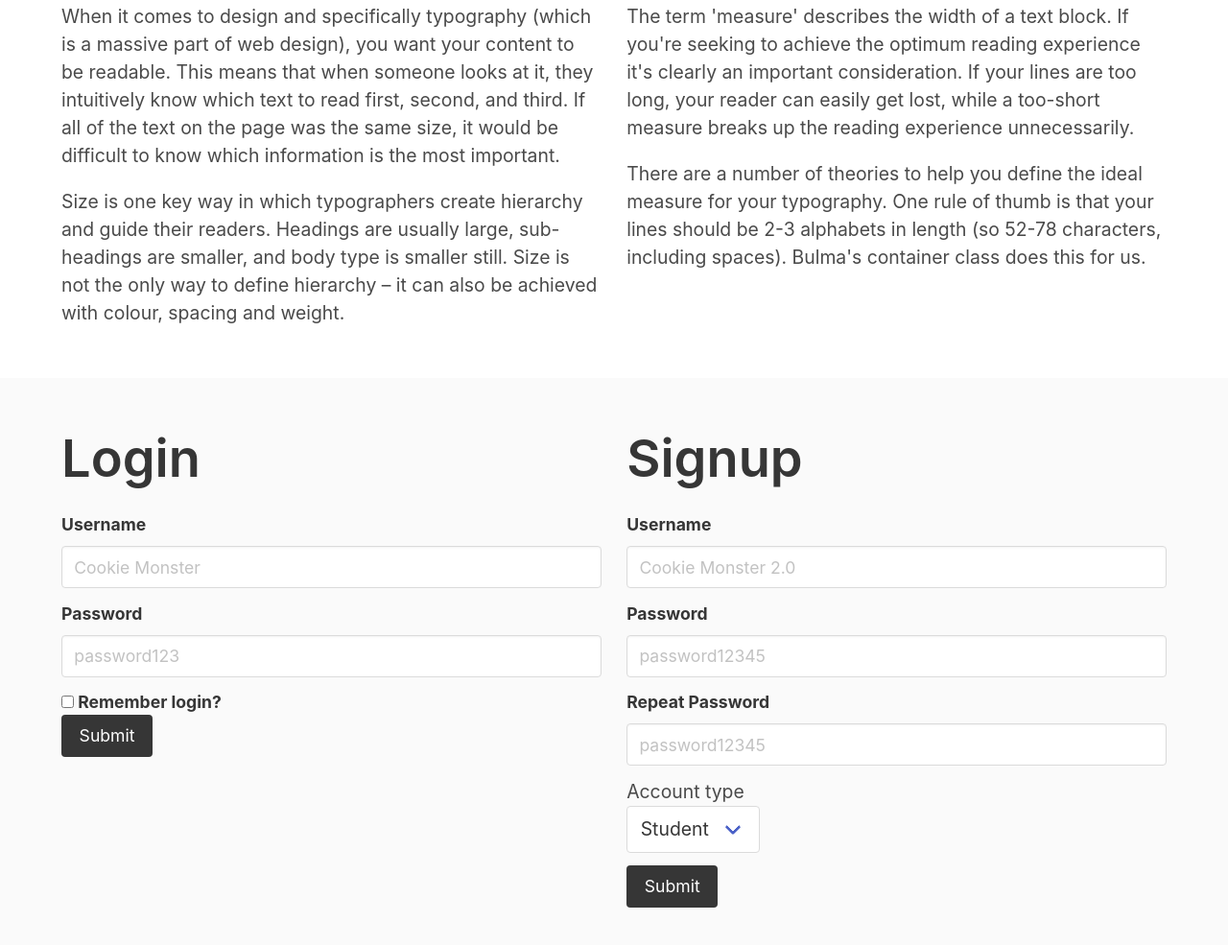
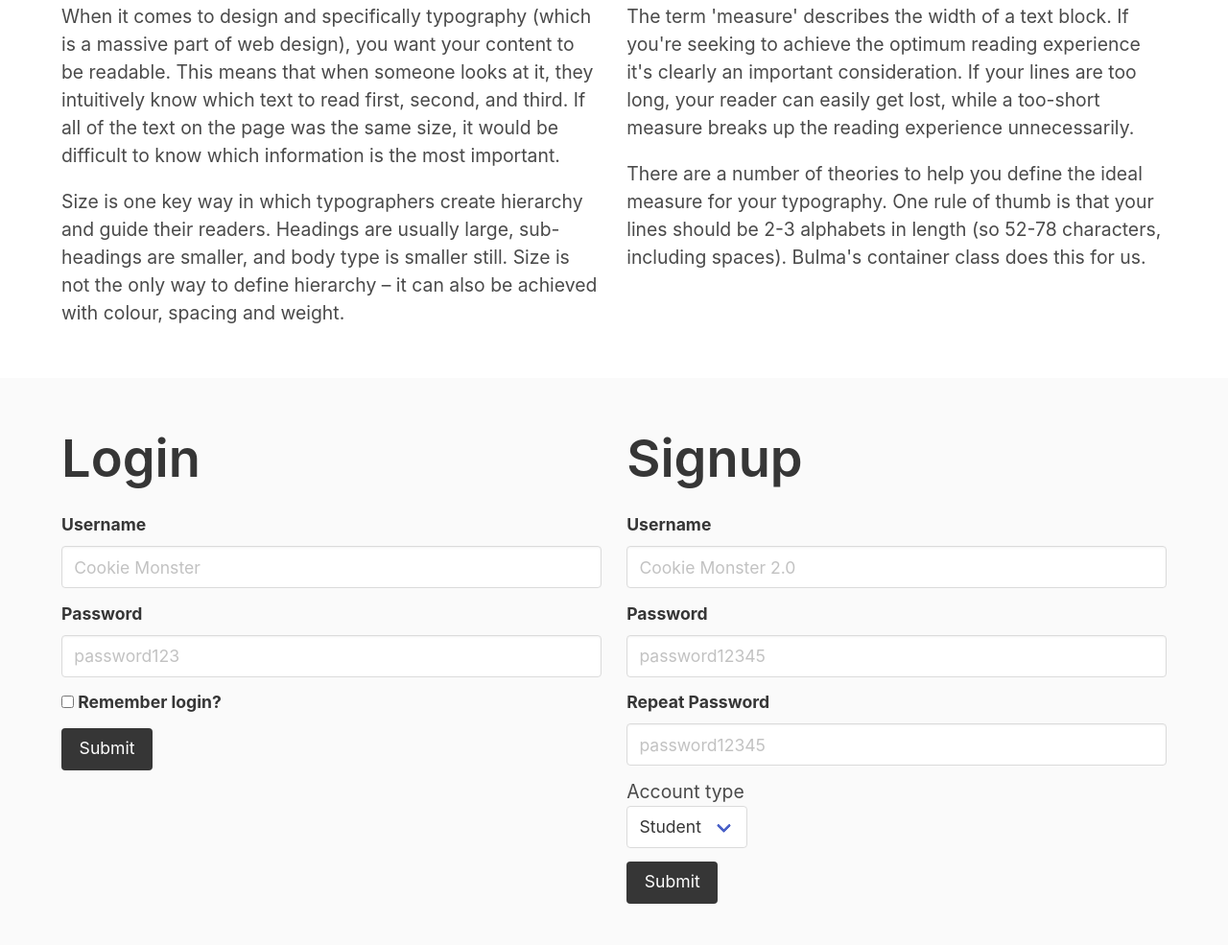
Before and after one commit to jdmar3-comp426/a02-jmange33, a website: page index.html in a window 1280 px wide. Shown: the part 3461-4446 px from the top of the page at 96% size. Drawn offline with nearby package versions, Linux system fonts and the light colour scheme; a web font is replaced by a local one.

Commit message:
tried to add everything

```diff
--- a/index.html
+++ b/index.html
@@ -169,16 +169,16 @@
                             <input class="input" type="password" placeholder="password123" name="password">
                         </div>
                     </div>
-                    <div class="">
-                        <div class="field">
+                    <div class="field">
+                        <div class="control">
                             <label class="label">
                                 <input type="checkbox" name="remember">
                                 Remember login?
                             </label>
                         </div>
                     </div>
-                    <div class="">
-                        <div class="field">
+                    <div class="field">
+                        <div class="control">
                             <button class="button is-dark" type="submit">Submit</button>
                         </div>
                     </div>
@@ -207,7 +207,7 @@
                     </div>
                     <div class="field">
                         <label class="">Account type</label>
-                        <div class="">
+                        <div class="control">
                             <div class="select">
                                 <select name="accountType">
                                     <option>Student</option>
@@ -216,7 +216,7 @@
                             </div>
                         </div>
                     </div>
-                    <div class="">
+                    <div class="control">
                         <div class="field">
                             <button class="button is-dark" type="submit">Submit</button>
                         </div>
```
